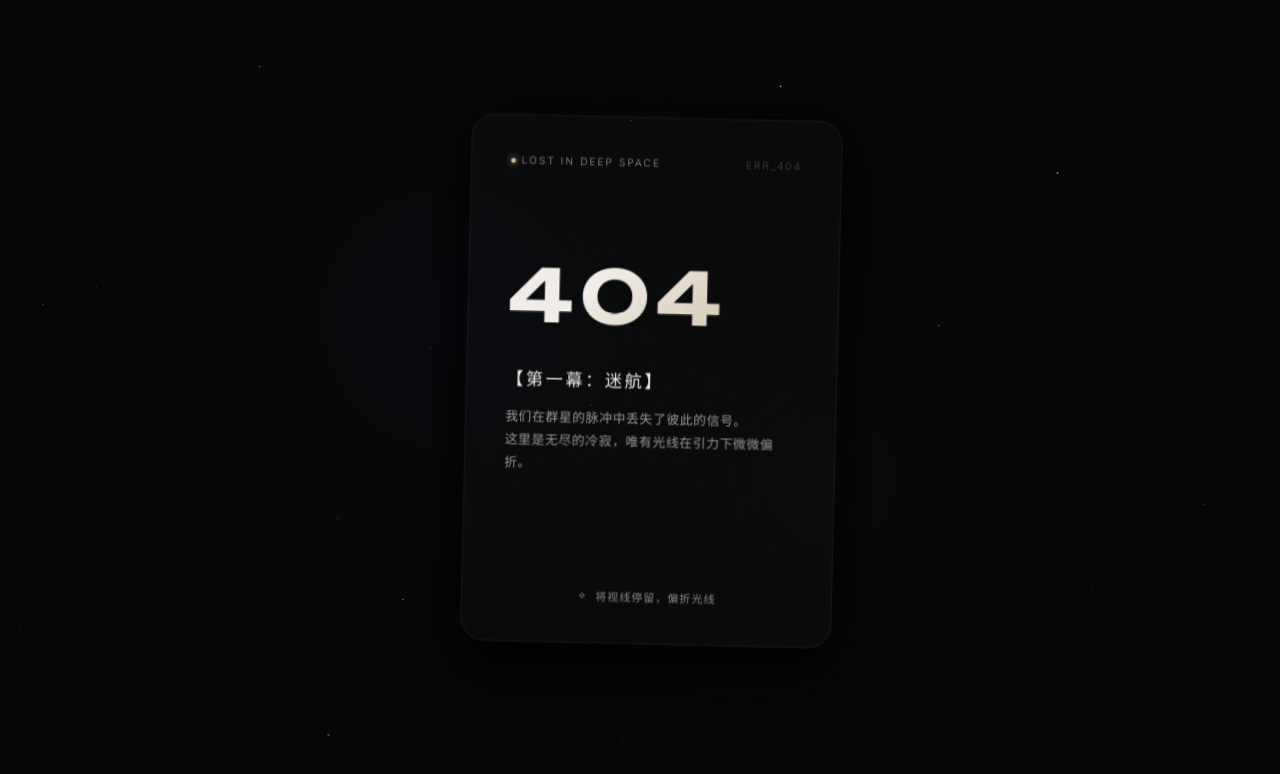
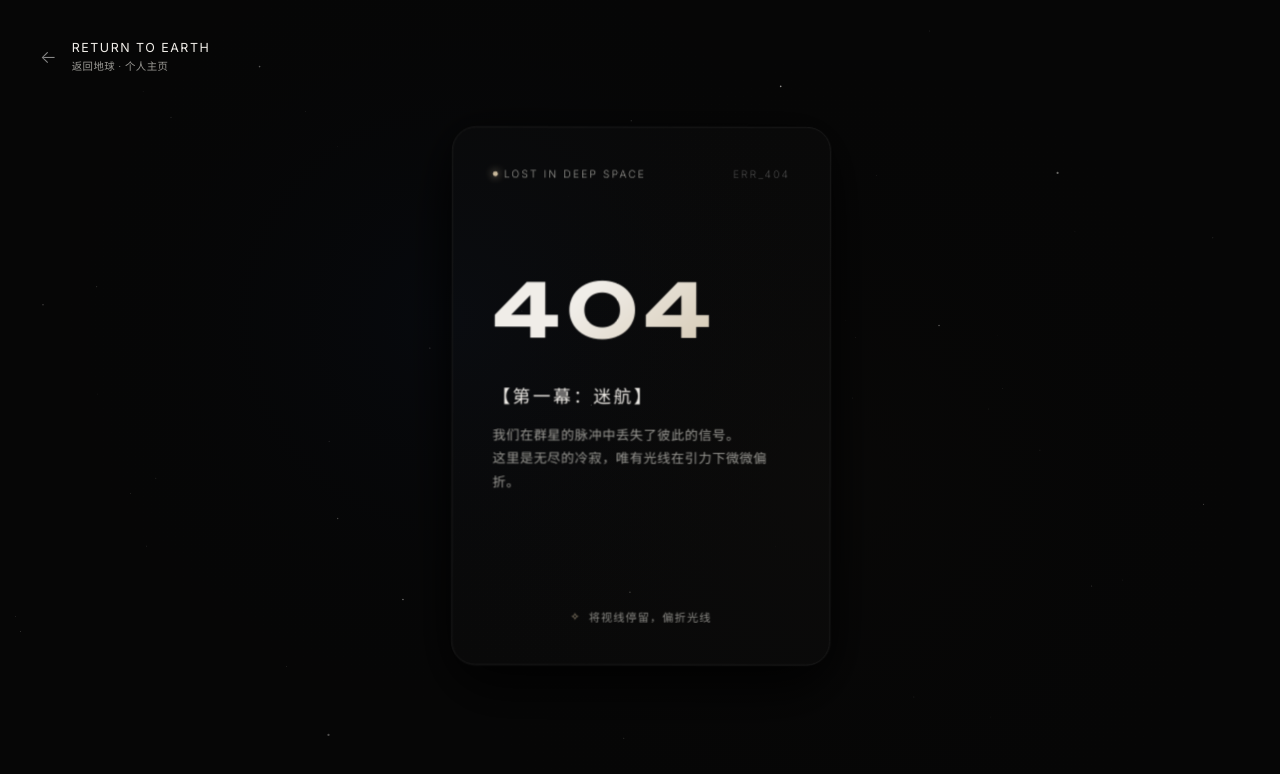
Before and after one commit to ArtNh/artnh.cn, a plain HTML site: page 404.html in a window 1280 px wide. Drawn offline with nearby package versions, Linux system fonts and the light colour scheme; animation ran at ten frames a second.

Commit message:
【404.html】+【降低卡片漂浮运动幅度为极度微弱克制状态，将返回板块移动至页面左上角固定布局并与全屏模式进行显隐联动】+【2026-06-07 18:13:00】

```diff
--- a/404.html
+++ b/404.html
@@ -365,45 +365,49 @@
             width: 100%;
             height: 100%;
             pointer-events: none; /* 防止包裹层拦截页面其他鼠标事件 */
-            animation: spaceFloat 18s ease-in-out infinite;
+            animation: spaceFloat 22s ease-in-out infinite;
         }
 
-        /* 强力强调宇宙空间失重浮沉：扩大平移范围，并加入更显著的 3D 深度缩放 (scale) 与旋转浮沉变化 */
+        /* 降低宇宙空间失重浮沉：缩小平移与旋转范围，降低缩放频率，使卡片漂浮感极度细微、缓慢且克制 */
         @keyframes spaceFloat {
             0% {
                 transform: translateY(0px) translateX(0px) rotate(0deg) scale(1);
             }
-            25% {
-                transform: translateY(-20px) translateX(12px) rotate(1.4deg) scale(0.975);
+            33% {
+                transform: translateY(-5px) translateX(1.5px) rotate(0.12deg) scale(0.997);
             }
-            50% {
-                transform: translateY(16px) translateX(-10px) rotate(-1.2deg) scale(1.025);
-            }
-            75% {
-                transform: translateY(-8px) translateX(8px) rotate(0.8deg) scale(0.985);
+            66% {
+                transform: translateY(3px) translateX(-1.5px) rotate(-0.1deg) scale(1.003);
             }
             100% {
                 transform: translateY(0px) translateX(0px) rotate(0deg) scale(1);
             }
         }
 
-        /* ── 原始网页主页极简链接条样式 ── */
-        .earth-link-container {
-            margin-top: 20px;
-            border-top: 1px solid var(--line);
-            border-bottom: 1px solid var(--line);
-            width: 100%;
+        /* ── 左上角返回地球板块固定定位样式 ── */
+        .back-to-earth-container {
+            position: fixed;
+            top: 40px;
+            left: 40px;
+            z-index: 10;
+            transition: opacity 0.8s cubic-bezier(0.25, 1, 0.5, 1),
+                        transform 0.8s cubic-bezier(0.25, 1, 0.5, 1);
+        }
+
+        /* 全屏探索模式激活时，返回板块淡出 */
+        .back-to-earth-container.fade-out {
+            opacity: 0 !important;
+            transform: translateY(-10px) !important;
+            pointer-events: none !important;
         }
 
         .earth-link {
             display: flex;
             align-items: center;
-            justify-content: space-between;
-            padding: 14px 0;
+            gap: 15px; /* 箭头与文本的高雅间距 */
             text-decoration: none;
             color: var(--fg);
             transition: color 0.25s;
-            width: 100%;
         }
 
         .earth-link:hover {
@@ -411,7 +415,7 @@
         }
 
         .earth-link:hover .earth-arrow {
-            transform: translate(4px, -4px);
+            transform: translateX(-4px); /* 悬浮时箭头优雅向左微移 */
             color: var(--accent);
         }
 
@@ -436,11 +440,10 @@
         }
 
         .earth-arrow {
-            font-size: 0.85rem;
-            color: #444;
+            font-size: 1.1rem;
+            color: #888; /* 提升可见对比度 */
             transition: transform 0.25s, color 0.25s;
             flex-shrink: 0;
-            margin-left: 10px;
         }
 
 
@@ -660,6 +663,17 @@
         <p class="nasa-desc">While observing the Sagittarius dwarf irregular galaxy, Hubble captured the trail of a faint asteroid that had drifted across the field of view. The trail is seen as a series of 18 reddish arcs on the right.</p>
     </div>
 
+    <!-- 左上角返回地球主页模块 -->
+    <div class="back-to-earth-container">
+        <a class="earth-link" href="index.html" title="返回主页">
+            <span class="earth-arrow">←</span>
+            <div class="earth-info">
+                <span class="earth-title">Return to Earth</span>
+                <span class="earth-hint">返回地球 · 个人主页</span>
+            </div>
+        </a>
+    </div>
+
     <!-- 主交互区域 -->
     <div class="container">
         <!-- 宇宙微弱漂浮层包装器 -->
@@ -703,19 +717,10 @@
                             <h2 class="scene-title">【第二幕：邂逅】</h2>
                             <p class="scene-desc">光年之外，星河横流。<br>终在此处与你重逢，这是一颗属于我们的星球。</p>
                         </div>
-                        <div class="card-footer" style="flex-direction: column; width: 100%;">
-                            <button class="btn btn-capture" id="btn-download" title="捕获这片星空" style="width: 100%; margin-bottom: 5px;">
+                        <div class="card-footer" style="width: 100%;">
+                            <button class="btn btn-capture" id="btn-download" title="捕获这片星空" style="width: 100%;">
                                 <span>捕获星空</span>
                             </button>
-                            <div class="earth-link-container">
-                                <a class="earth-link" href="index.html" title="返回主页">
-                                    <div class="earth-info">
-                                        <span class="earth-title">Return to Earth</span>
-                                        <span class="earth-hint">返回地球 · 个人主页</span>
-                                    </div>
-                                    <span class="earth-arrow">↗</span>
-                                </a>
-                            </div>
                         </div>
                     </div>
 
@@ -1059,8 +1064,9 @@
             const currentRot = showBack ? '180deg' : '0deg';
             cardContainer.style.setProperty('--container-rot', currentRot);
 
-            // 1. 容器淡出
+            // 1. 容器与左上角返回地球板块淡出
             cardContainer.classList.add('fade-out');
+            document.querySelector('.back-to-earth-container').classList.add('fade-out');
 
             // 2. 全屏组件激活
             fsBg.classList.add('active');
@@ -1078,8 +1084,9 @@
             fsControls.classList.remove('active');
             fsPanel.classList.remove('active');
 
-            // 2. 卡片恢复淡入
+            // 2. 卡片恢复淡入，左上角返回地球板块恢复显示
             cardContainer.classList.remove('fade-out');
+            document.querySelector('.back-to-earth-container').classList.remove('fade-out');
         });
 
         // 切换说明卡片的显示和隐藏
```
